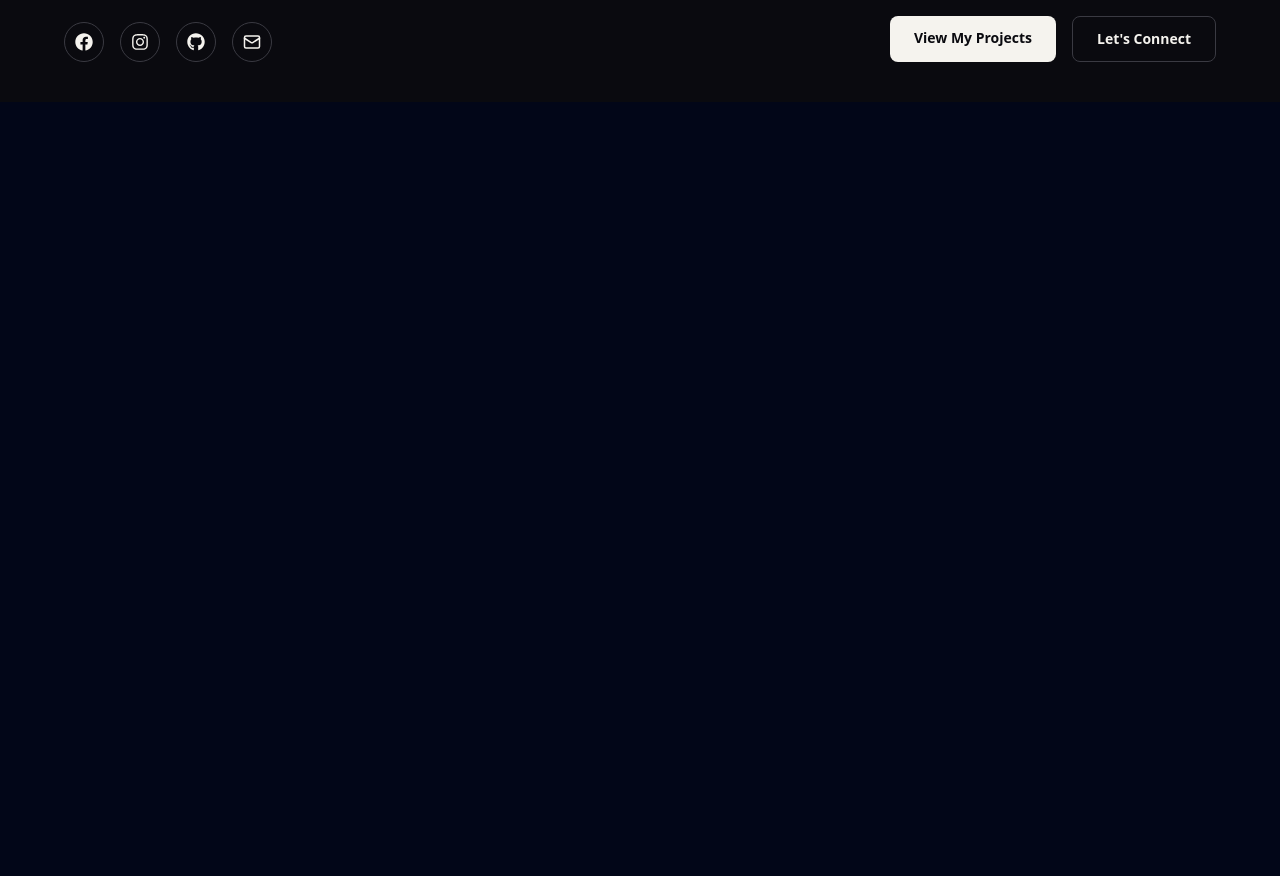
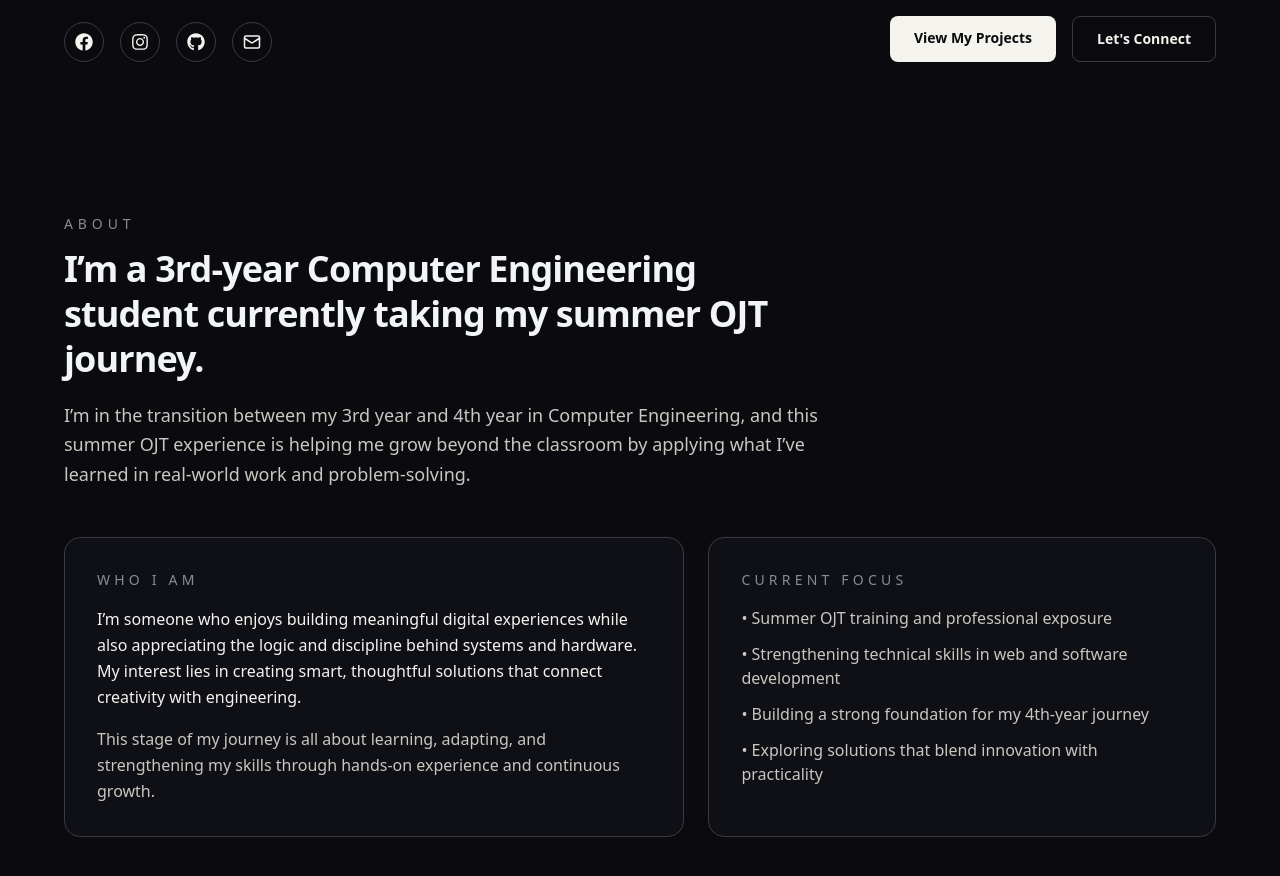
Before and after one commit to eronzxc/ALTAR-PORTFOLIO-WEBSITE, a React (Vite) app: page / in a window 1280 px wide. Shown: the part 698-1574 px from the top of the page. Before the commit the page ends 800 px from the top, so only its background shows below. Built offline with nearby package versions, Linux system fonts and the light colour scheme.

Commit message:
added file for the "About" page

```diff
--- a/src/App.jsx
+++ b/src/App.jsx
@@ -1,10 +1,12 @@
 import React from 'react';
 import Hero from './components/Hero';
+import About from './components/About';
 
 function App() {
   return (
     <div className="bg-slate-950 min-h-screen selection:bg-cyan-500 selection:text-slate-950">
       <Hero />
+      <About />
     </div>
   );
 }
--- /dev/null
+++ b/src/components/About.jsx
@@ -0,0 +1,67 @@
+import React from 'react';
+import { motion } from 'framer-motion';
+
+function About() {
+  return (
+    <section id="about" className="min-h-screen bg-[#0a0a0f] text-[#f5f3ee] px-6 md:px-16 py-20 md:py-28">
+      <div className="mx-auto max-w-6xl">
+        <motion.div
+          initial={{ opacity: 0, y: 20 }}
+          whileInView={{ opacity: 1, y: 0 }}
+          viewport={{ once: true, amount: 0.2 }}
+          transition={{ duration: 0.6, ease: 'easeOut' }}
+          className="max-w-3xl"
+        >
+          <p className="text-sm uppercase tracking-[0.35em] text-[#8b8b94]">About</p>
+          <h2 className="mt-3 text-3xl md:text-4xl font-semibold leading-tight">
+            I’m a 3rd-year Computer Engineering student currently taking my summer OJT journey.
+          </h2>
+          <p className="mt-5 text-base md:text-lg leading-relaxed text-[#c9c7bf]">
+            I’m in the transition between my 3rd year and 4th year in Computer Engineering,
+            and this summer OJT experience is helping me grow beyond the classroom by applying
+            what I’ve learned in real-world work and problem-solving.
+          </p>
+        </motion.div>
+
+        <div className="mt-12 grid gap-6 lg:grid-cols-[1.1fr_0.9fr]">
+          <motion.div
+            initial={{ opacity: 0, y: 20 }}
+            whileInView={{ opacity: 1, y: 0 }}
+            viewport={{ once: true, amount: 0.2 }}
+            transition={{ duration: 0.6, delay: 0.1, ease: 'easeOut' }}
+            className="rounded-2xl border border-[#3a3a42] bg-[#111118]/80 p-8"
+          >
+            <p className="text-sm uppercase tracking-[0.3em] text-[#8b8b94]">Who I am</p>
+            <p className="mt-4 text-[#f5f3ee] leading-relaxed">
+              I’m someone who enjoys building meaningful digital experiences while also appreciating
+              the logic and discipline behind systems and hardware. My interest lies in creating smart,
+              thoughtful solutions that connect creativity with engineering.
+            </p>
+            <p className="mt-4 text-[#c9c7bf] leading-relaxed">
+              This stage of my journey is all about learning, adapting, and strengthening my skills
+              through hands-on experience and continuous growth.
+            </p>
+          </motion.div>
+
+          <motion.div
+            initial={{ opacity: 0, y: 20 }}
+            whileInView={{ opacity: 1, y: 0 }}
+            viewport={{ once: true, amount: 0.2 }}
+            transition={{ duration: 0.6, delay: 0.2, ease: 'easeOut' }}
+            className="rounded-2xl border border-[#3a3a42] bg-[#111118]/80 p-8"
+          >
+            <p className="text-sm uppercase tracking-[0.3em] text-[#8b8b94]">Current Focus</p>
+            <ul className="mt-4 space-y-3 text-[#c9c7bf]">
+              <li>• Summer OJT training and professional exposure</li>
+              <li>• Strengthening technical skills in web and software development</li>
+              <li>• Building a strong foundation for my 4th-year journey</li>
+              <li>• Exploring solutions that blend innovation with practicality</li>
+            </ul>
+          </motion.div>
+        </div>
+      </div>
+    </section>
+  );
+}
+
+export default About;
```
